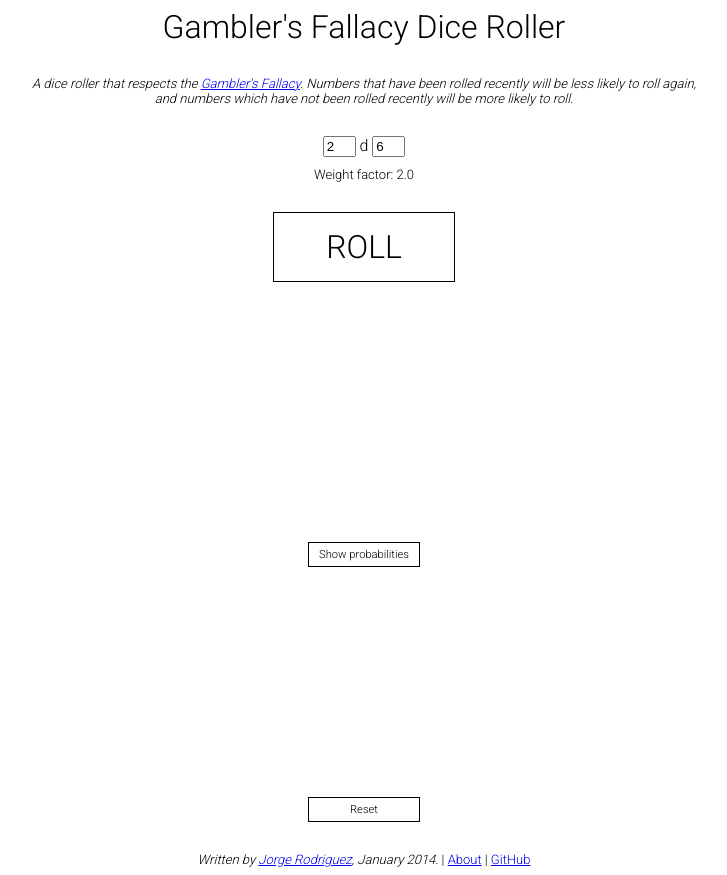
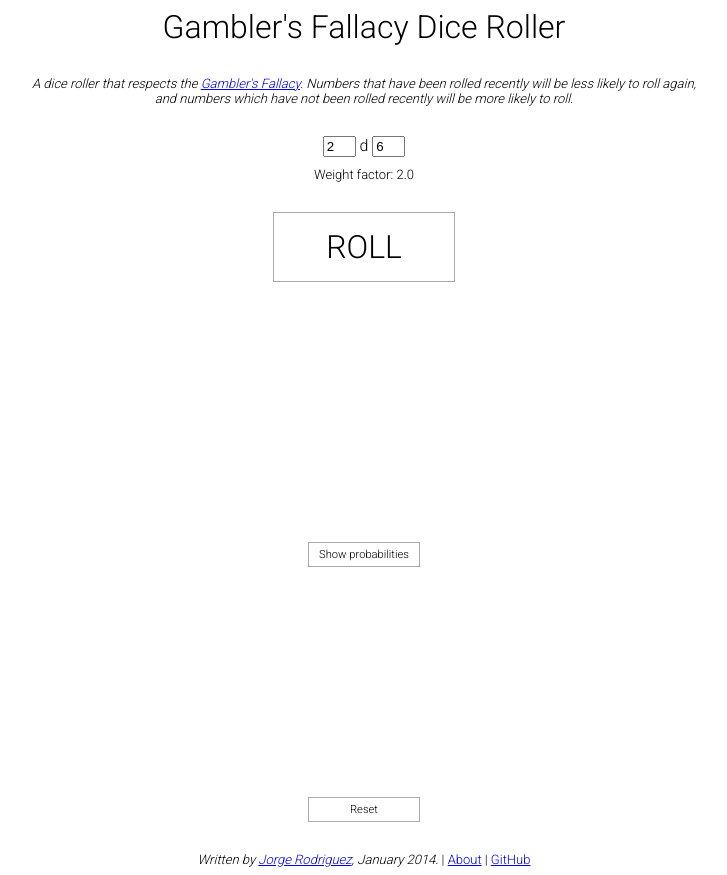
Before and after one commit to BSVino/GamblersDice, a plain HTML site: page index.html in a window 1280 px wide. Shown: the whole page, without its empty margins (276-1003 px from the left). Drawn offline with Linux system fonts and the light colour scheme.

Commit message:
Lighter boxes look better.

```diff
--- a/index.html
+++ b/index.html
@@ -40,7 +40,7 @@ font,th,td,p,h1,h2,h3,li,div,span { font-family: 'Roboto', serif; font-weight: 3
 #roll {
 	font-size: 200%;
 	cursor: pointer;
-	border: solid black 1px;
+	border: solid #aaa 1px;
 	padding: 15px;
 	width: 150px;
 	margin-left: auto;
@@ -54,7 +54,7 @@ font,th,td,p,h1,h2,h3,li,div,span { font-family: 'Roboto', serif; font-weight: 3
 #reset {
 	font-size: 70%;
 	cursor: pointer;
-	border: solid black 1px;
+	border: solid #aaa 1px;
 	width: 100px;
 	padding: 5px;
 	margin-left: auto;
@@ -65,7 +65,7 @@ font,th,td,p,h1,h2,h3,li,div,span { font-family: 'Roboto', serif; font-weight: 3
 #show_probs {
 	font-size: 70%;
 	cursor: pointer;
-	border: solid black 1px;
+	border: solid #aaa 1px;
 	width: 100px;
 	padding: 5px;
 	margin-left: auto;
```
